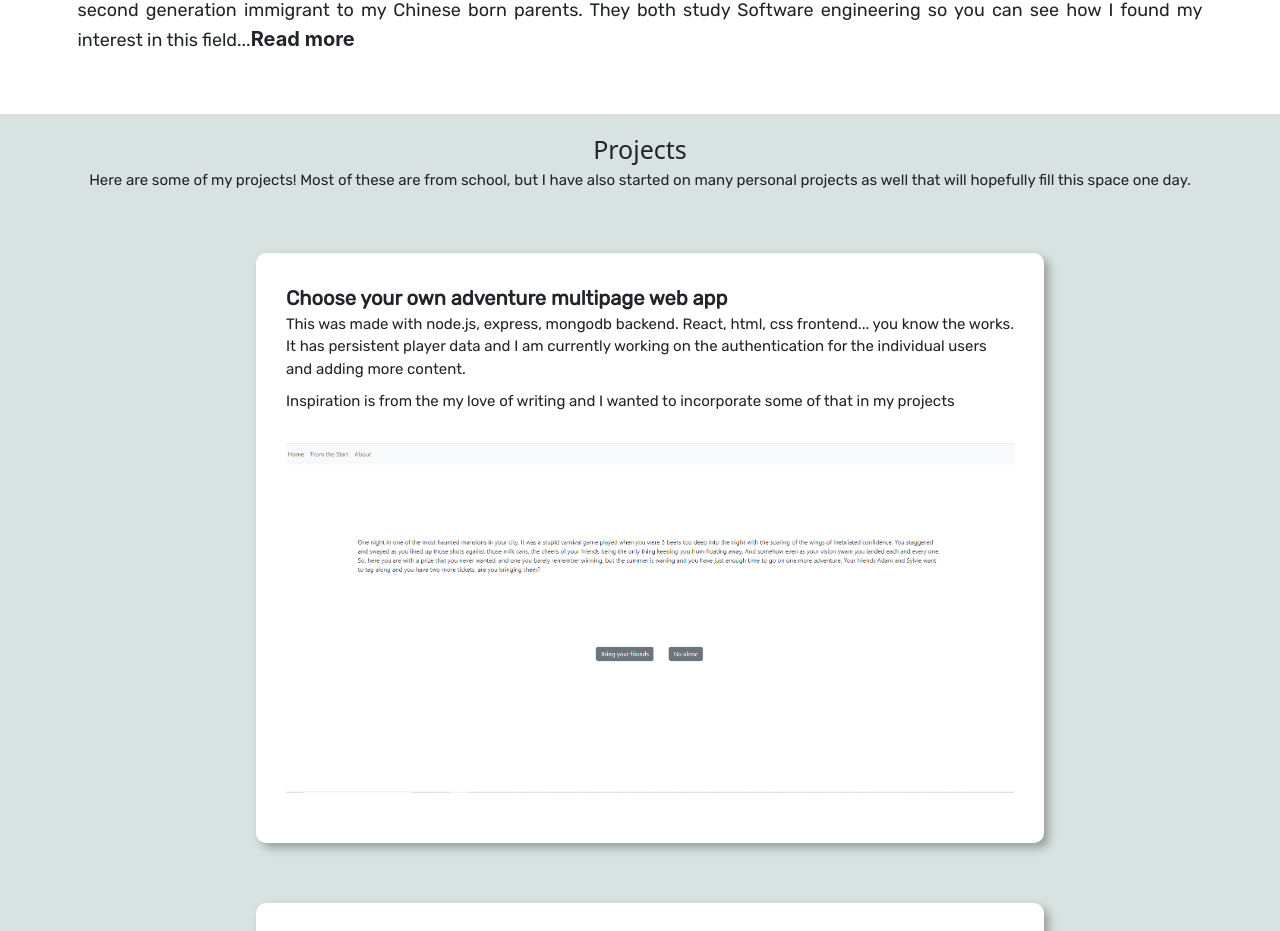
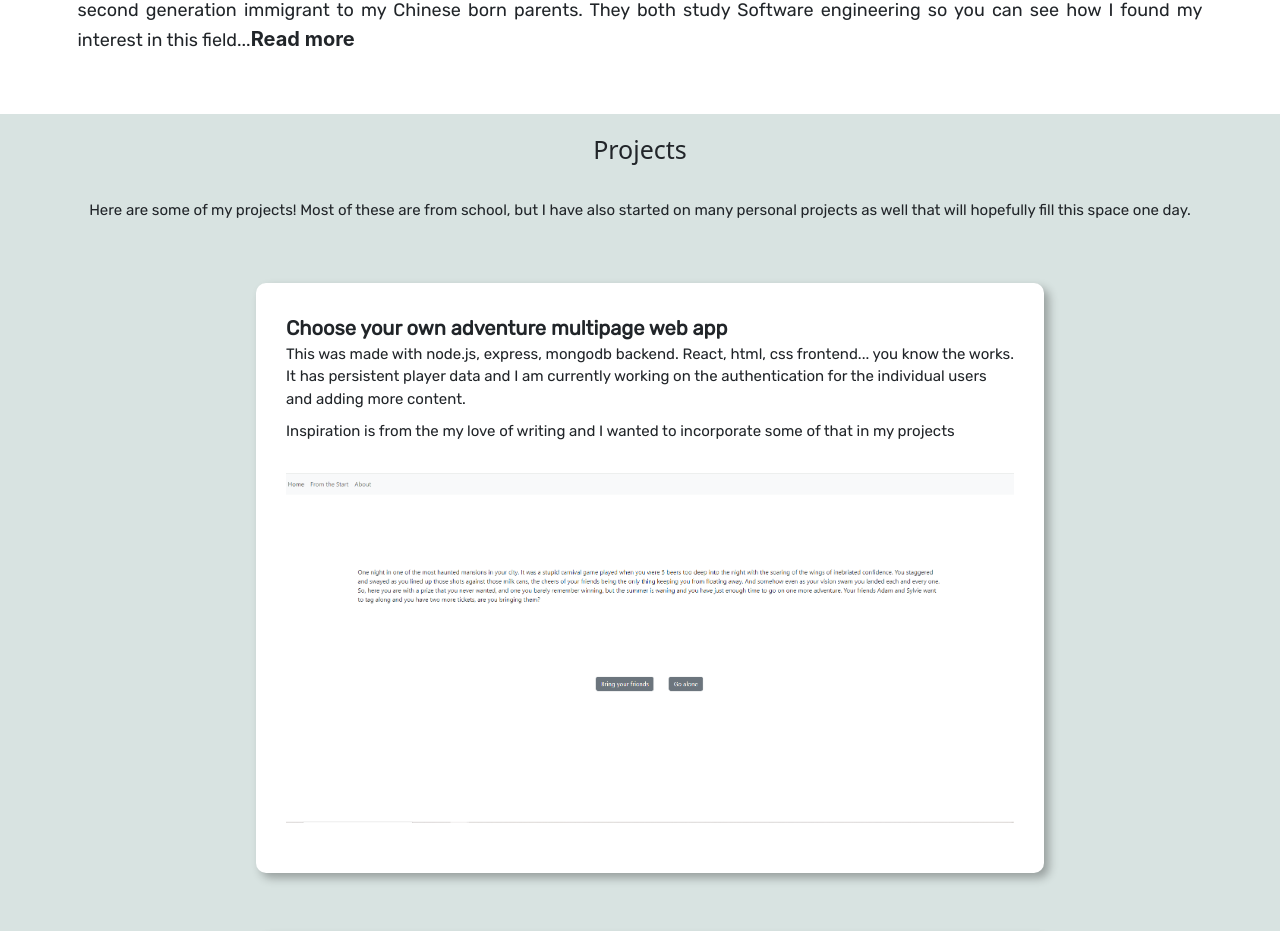
Before and after one commit to lucymao-12/personalSite, a React (Create React App) app in the folder my_site/: page / in a window 1280 px wide. Shown: the part 880-1811 px from the top of the page. Built offline with nearby package versions, Linux system fonts and the light colour scheme.

Commit message:
hopefully will be able to deploy

```diff
--- a/my_site/package.json
+++ b/my_site/package.json
@@ -2,6 +2,7 @@
   "name": "my_site",
   "version": "0.1.0",
   "private": true,
+  "homepage": "https://github.com/lucymao-12/personalSite",
   "dependencies": {
     "@fontsource/inter": "^5.0.15",
     "@fontsource/rubik": "^5.0.17",
@@ -10,6 +11,7 @@
     "@testing-library/user-event": "^13.5.0",
     "bootstrap": "^5.3.2",
     "framer-motion": "^10.16.5",
+    "gh-pages": "^6.1.0",
     "package.json": "^2.0.1",
     "react": "^18.2.0",
     "react-bootstrap": "^2.9.1",
@@ -20,6 +22,8 @@
     "web-vitals": "^2.1.4"
   },
   "scripts": {
+    "predeploy": "npm run build",
+    "deploy": "gh-pages -d build",
     "start": "react-scripts start",
     "build": "react-scripts build",
     "test": "react-scripts test",
--- a/my_site/src/components/contact.jsx
+++ b/my_site/src/components/contact.jsx
@@ -17,7 +17,7 @@ function Contact() {
     setShowEmail(false);
   };
   return (
-    <footer className="contact-container">
+    <footer id="contact" className="contact-container">
       <h2 style={{paddingBottom: "3rem", fontWeight: "bold"}}>Contact Me!</h2>
       <Container fluid>
         <Row>
--- a/my_site/src/components/projects.jsx
+++ b/my_site/src/components/projects.jsx
@@ -16,7 +16,7 @@ function Projects() {
         justifyContent: "center",
       }}
     >
-      <h1>Projects</h1>
+      <h1 style={{paddingBottom: "3rem"}}>Projects</h1>
       <p className="project-desc">
         Here are some of my projects! Most of these are from school, but I have
         also started on many personal projects as well that will hopefully fill
```
Also changed, not shown: 1 other file (tests, documents, lock files or other folders).
